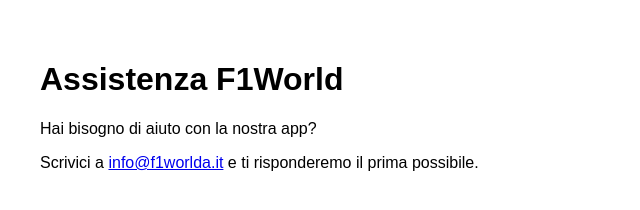
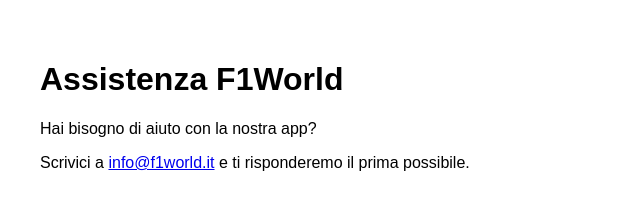
Before and after one commit to F1World/F1World-help, a plain HTML site: page index.html in a window 1280 px wide. Shown: the full height of the page, 0-640 px from the left. Drawn offline with Linux system fonts and the light colour scheme.

Commit message:
Update index.html

```diff
--- a/index.html
+++ b/index.html
@@ -8,6 +8,6 @@
 <body style="font-family: Arial, sans-serif; padding: 2rem;">
   <h1>Assistenza F1World</h1>
   <p>Hai bisogno di aiuto con la nostra app?</p>
-  <p>Scrivici a <a href="mailto:support@f1worldapp.com">info@f1worlda.it</a> e ti risponderemo il prima possibile.</p>
+  <p>Scrivici a <a href="info@f1world.it">info@f1world.it</a> e ti risponderemo il prima possibile.</p>
 </body>
 </html>
```
